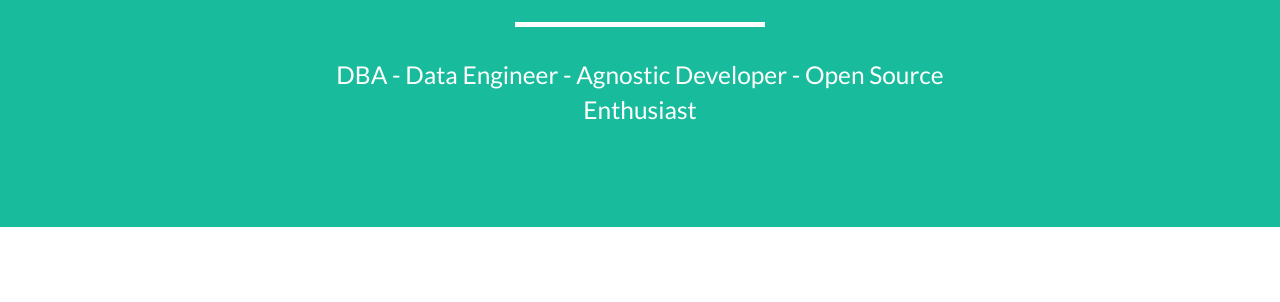
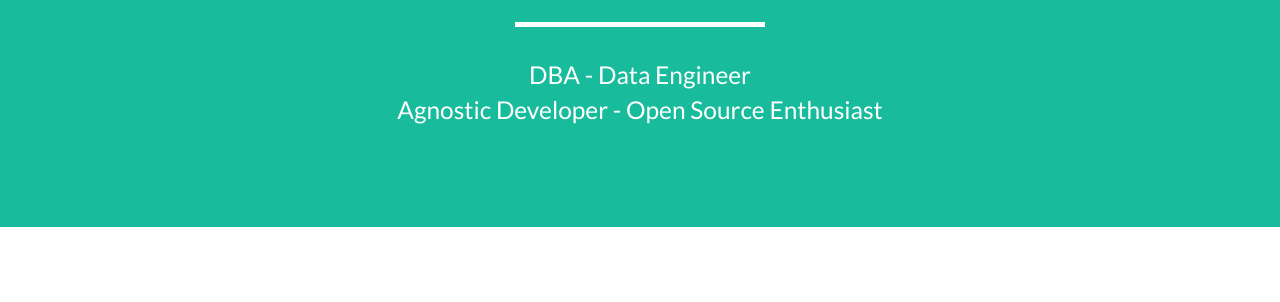
Before and after one commit to augustobott/augustobott.github.io, a website: page index.html in a window 1280 px wide. Shown: the part 498-800 px from the top of the page. Drawn offline with nearby package versions, Linux system fonts and the light colour scheme.

Commit message:
Update index.html

```diff
--- a/index.html
+++ b/index.html
@@ -81,7 +81,7 @@
                     <div class="intro-text">
                         <span class="name">Augusto Bott</span>
                         <hr class="star-light">
-                        <span class="skills">DBA - Data Engineer - Agnostic Developer - Open Source Enthusiast</span>
+                        <span class="skills">DBA - Data Engineer <br> Agnostic Developer - Open Source Enthusiast</span>
                     </div>
                 </div>
             </div>
```
